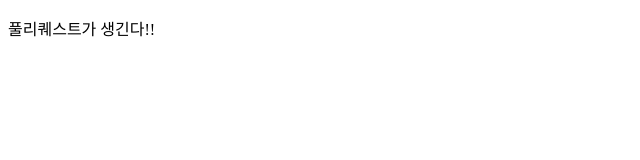
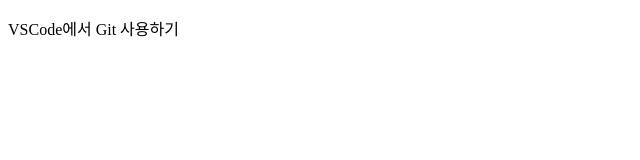
Before and after one commit to ekkk1230/gitInitTest, a plain HTML site: page index.html in a window 1280 px wide. Shown: the full height of the page, 0-640 px from the left. Drawn offline with Linux system fonts and the light colour scheme.

Commit message:
vsCode로 커밋

```diff
--- a/index.html
+++ b/index.html
@@ -6,6 +6,6 @@
     <title>이건 새로운 기능</title>
 </head>
 <body>
-    <p>풀리퀘스트가 생긴다!!</p>
+    <p>VSCode에서 Git 사용하기</p>
 </body>
 </html>
```
